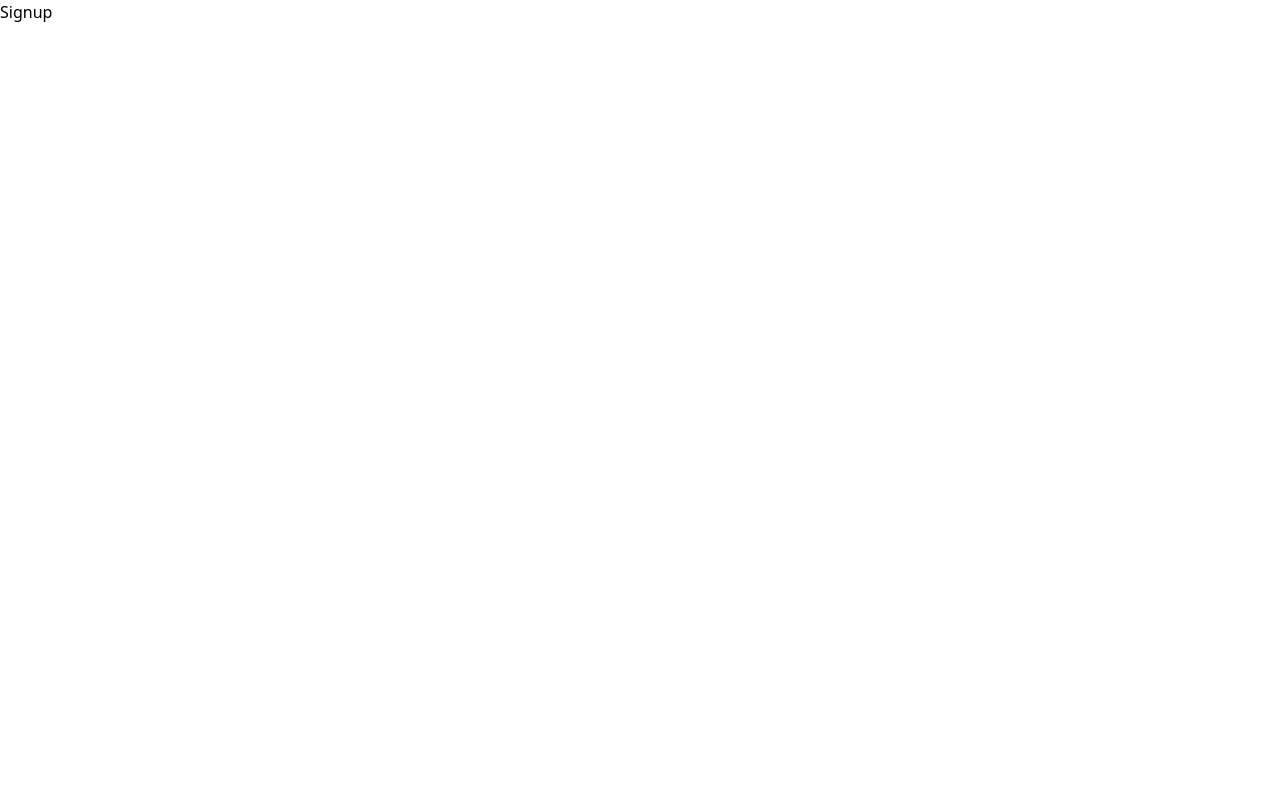
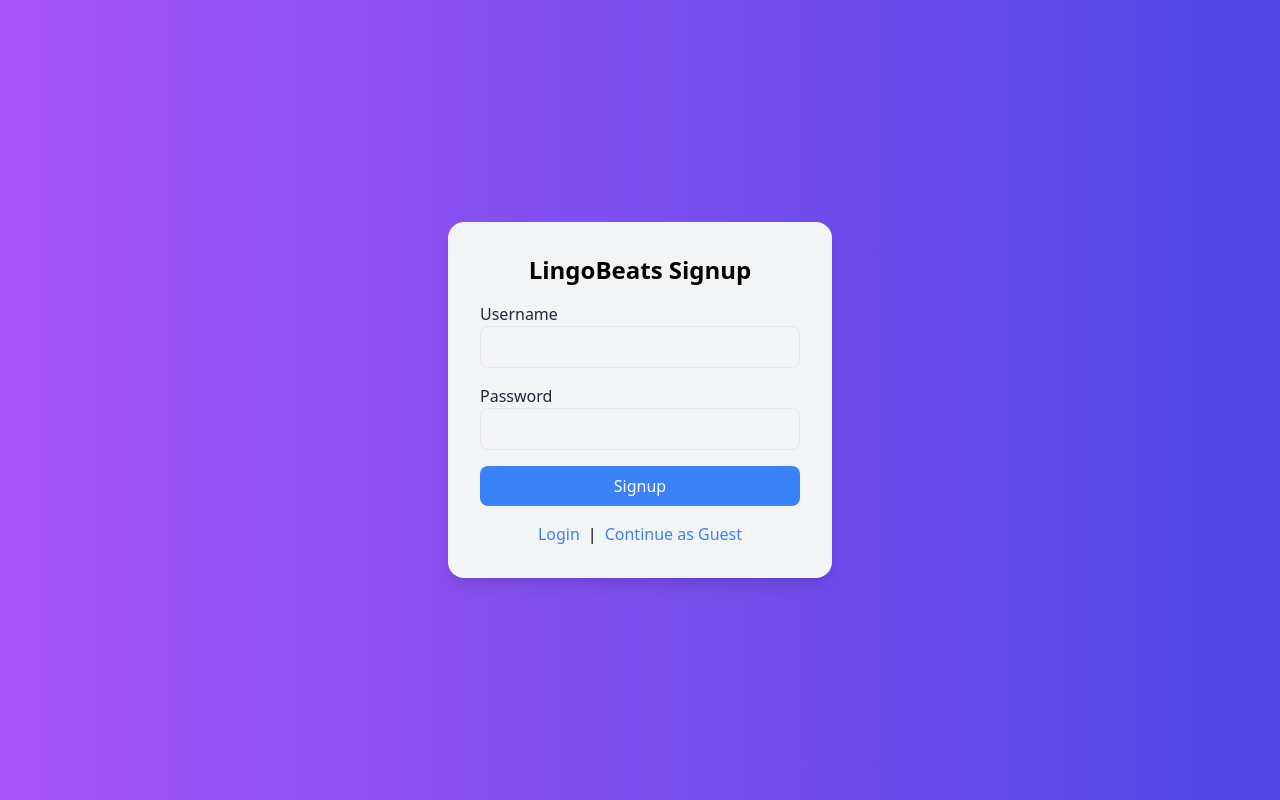
Before and after one commit to olivia11011/LingoBeats-Repository, a React (Vite) app in the folder client/: page /signup in a window 1280 px wide. Built offline with nearby package versions, Linux system fonts and the light colour scheme.

Commit message:
Added signup page.

```diff
--- a/client/src/pages/Login.jsx
+++ b/client/src/pages/Login.jsx
@@ -38,7 +38,7 @@ export default function Login() {
         </form>
         <div className="text-center mt-4">
           <Link to="/signup" className="text-blue-500 hover:underline">
-            Sign up
+            Signup
           </Link>
           <span className="mx-2">|</span>
           <Link to="/dashboard" className="text-blue-500 hover:underline">
--- a/client/src/pages/Signup.jsx
+++ b/client/src/pages/Signup.jsx
@@ -1,3 +1,52 @@
+import { useState } from "react";
+import { Link } from "react-router-dom";
+
 export default function Signup() {
-  return <h1>Signup</h1>;
+  const [username, setUsername] = useState("");
+  return (
+    <div className="flex items-center justify-center min-h-screen bg-gradient-to-r from-purple-500 to-indigo-600">
+      <div className="bg-gray-100 p-8 rounded-2xl shadow-lg w-96">
+        <h2 className="text-2xl font-bold text-center mb-4">
+          LingoBeats Signup
+        </h2>
+        <form action="/signup" method="POST" className="space-y-4">
+          <div>
+            <label className="block text-gray-800">Username</label>
+            <input
+              type="text"
+              name="username"
+              className=" bg-gray-100 w-full px-4 py-2 border rounded-lg focus:outline-none focus:ring-2 focus:ring-blue-500"
+              value={username}
+              onChange={(e) => setUsername(e.target.value)}
+              required
+            />
+          </div>
+          <div>
+            <label className="block text-gray-800">Password</label>
+            <input
+              type="password"
+              name="password"
+              className="bg-gray-100 w-full px-4 py-2 border rounded-lg focus:outline-none focus:ring-2 focus:ring-blue-500"
+              required
+            />
+          </div>
+          <button
+            type="submit"
+            className="w-full bg-blue-500 text-white py-2 rounded-lg hover:bg-blue-600 transition"
+          >
+            Signup
+          </button>
+        </form>
+        <div className="text-center mt-4">
+          <Link to="/" className="text-blue-500 hover:underline">
+            Login
+          </Link>
+          <span className="mx-2">|</span>
+          <Link to="/dashboard" className="text-blue-500 hover:underline">
+            Continue as Guest
+          </Link>
+        </div>
+      </div>
+    </div>
+  );
 }
```
